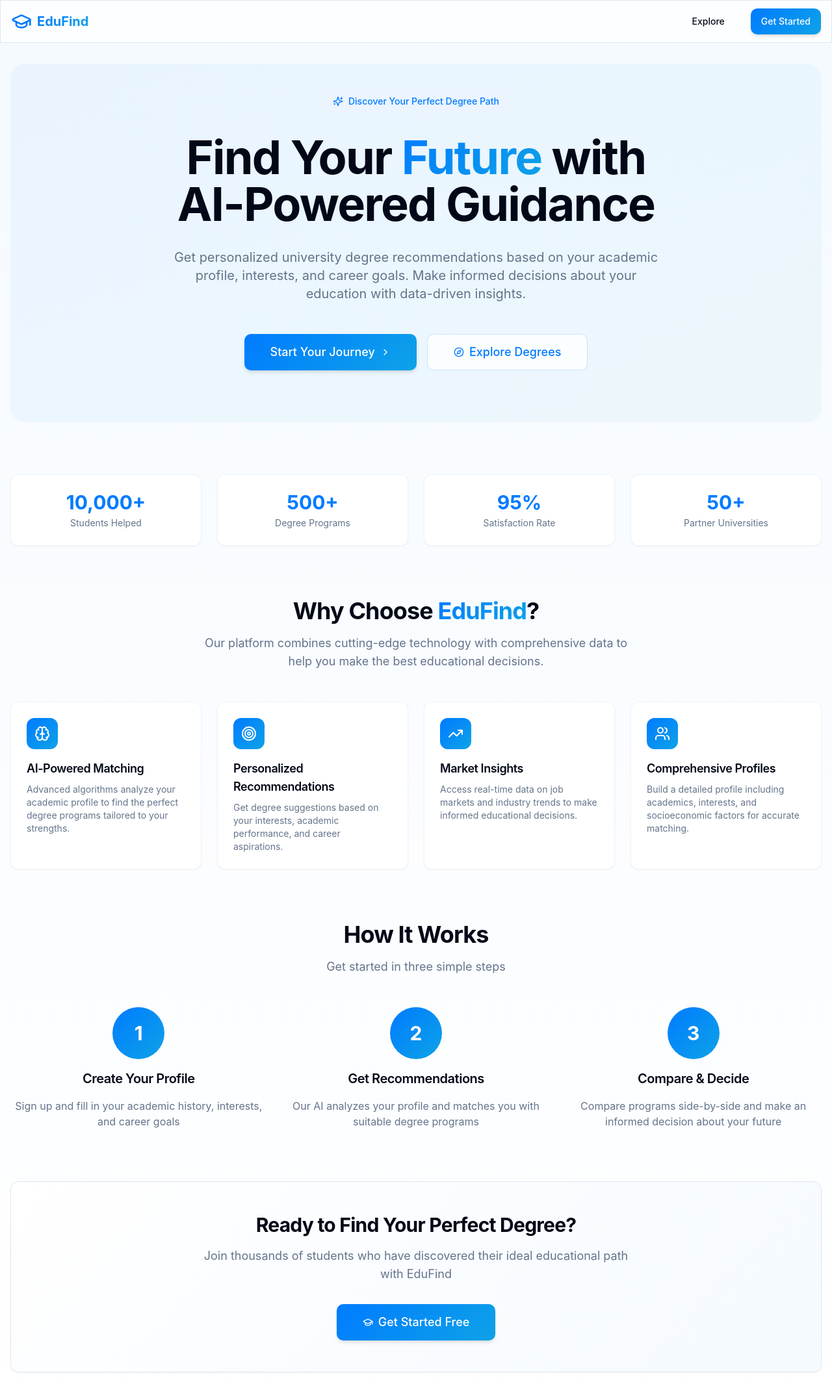
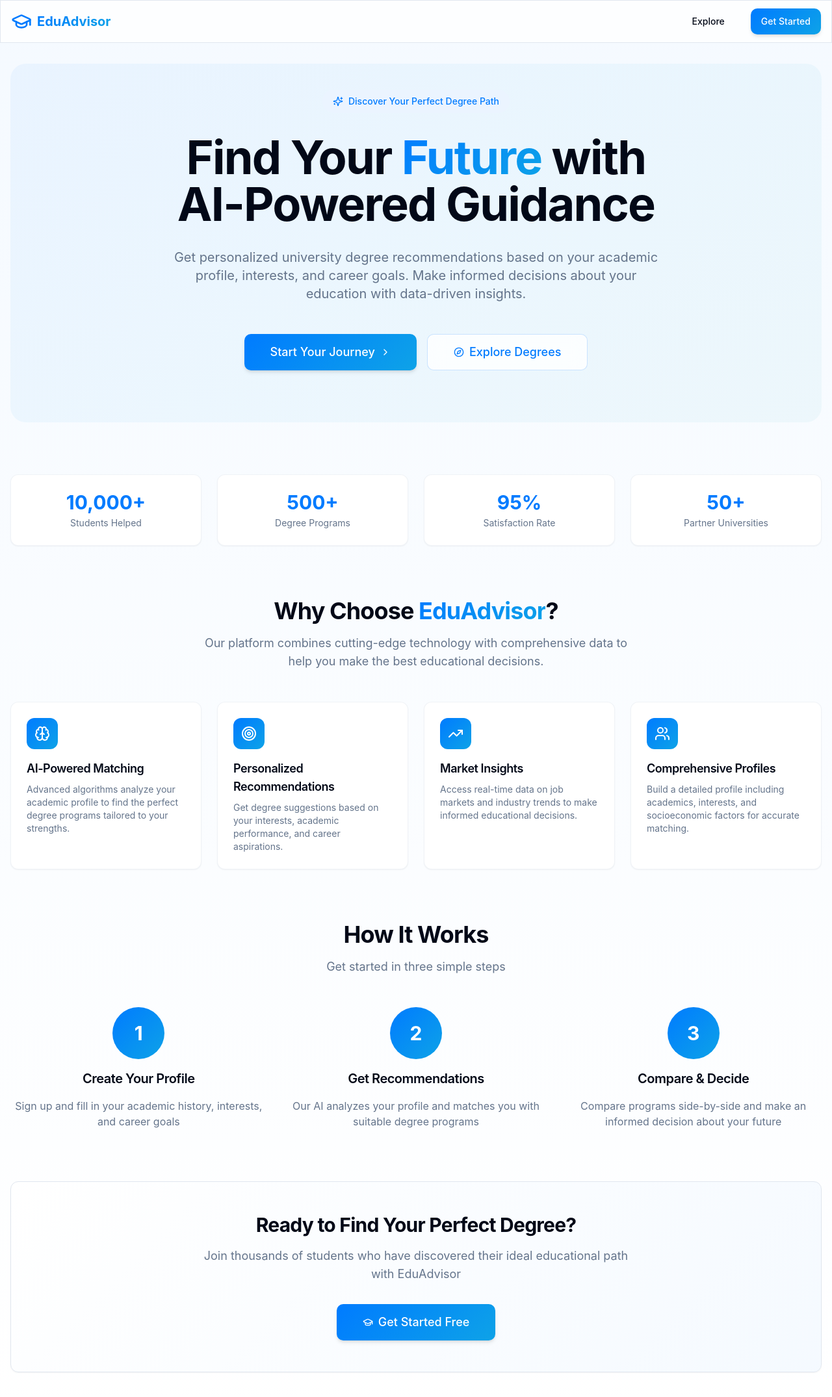
Before and after one commit to Ethan-Olowo/degree-recommender, a React (Vite) app: page / in a window 1280 px wide. Shown: the top 2150 px of the page at 65% size. Built offline with nearby package versions, Linux system fonts and the light colour scheme; the HTML template or start-up script is replaced by a standard one.

Commit message:
Rename app to "EduAdvisor"

```diff
--- a/index.html
+++ b/index.html
@@ -3,11 +3,11 @@
   <head>
     <meta charset="UTF-8" />
     <meta name="viewport" content="width=device-width, initial-scale=1.0" />
-    <title>edufind-app</title>
+    <title>EduAdvisor-app</title>
     <meta name="description" content="Lovable Generated Project" />
     <meta name="author" content="Lovable" />
 
-    <meta property="og:title" content="edufind-app" />
+    <meta property="og:title" content="EduAdvisor-app" />
     <meta property="og:description" content="Lovable Generated Project" />
     <meta property="og:type" content="website" />
     <meta property="og:image" content="https://lovable.dev/opengraph-image-p98pqg.png" />
--- a/src/components/Layout.tsx
+++ b/src/components/Layout.tsx
@@ -20,7 +20,7 @@ export const Layout: React.FC<LayoutProps> = ({ children }) => {
         <div className="container mx-auto flex h-16 items-center justify-between px-4">
           <Link to="/" className="flex items-center gap-2">
             <GraduationCap className="h-8 w-8 text-primary" />
-            <span className="text-xl font-bold gradient-text">EduFind</span>
+            <span className="text-xl font-bold gradient-text">EduAdvisor</span>
           </Link>
 
           <nav className="hidden md:flex items-center gap-6">
--- a/src/pages/Auth.tsx
+++ b/src/pages/Auth.tsx
@@ -154,7 +154,7 @@ const Auth = () => {
                 <GraduationCap className="h-8 w-8 text-primary-foreground" />
               </div>
             </div>
-            <CardTitle className="text-2xl font-bold">Welcome to EduFind</CardTitle>
+            <CardTitle className="text-2xl font-bold">Welcome to EduAdvisor</CardTitle>
             <CardDescription>
               Sign in to access your personalized degree recommendations
             </CardDescription>
--- a/src/pages/Landing.tsx
+++ b/src/pages/Landing.tsx
@@ -89,7 +89,7 @@ const Landing = () => {
         {/* Features Section */}
         <section className="space-y-12">
           <div className="text-center space-y-4">
-            <h2 className="text-4xl font-bold">Why Choose <span className="gradient-text">EduFind</span>?</h2>
+            <h2 className="text-4xl font-bold">Why Choose <span className="gradient-text">EduAdvisor</span>?</h2>
             <p className="text-lg text-muted-foreground max-w-2xl mx-auto">
               Our platform combines cutting-edge technology with comprehensive data to help you make the best educational decisions.
             </p>
@@ -149,7 +149,7 @@ const Landing = () => {
           <Card className="p-12 bg-gradient-card">
             <h2 className="text-3xl font-bold mb-4">Ready to Find Your Perfect Degree?</h2>
             <p className="text-lg text-muted-foreground mb-8 max-w-2xl mx-auto">
-              Join thousands of students who have discovered their ideal educational path with EduFind
+              Join thousands of students who have discovered their ideal educational path with EduAdvisor
             </p>
             <Link to="/auth">
               <Button size="xl" variant="gradient" className="btn-glow">
```
